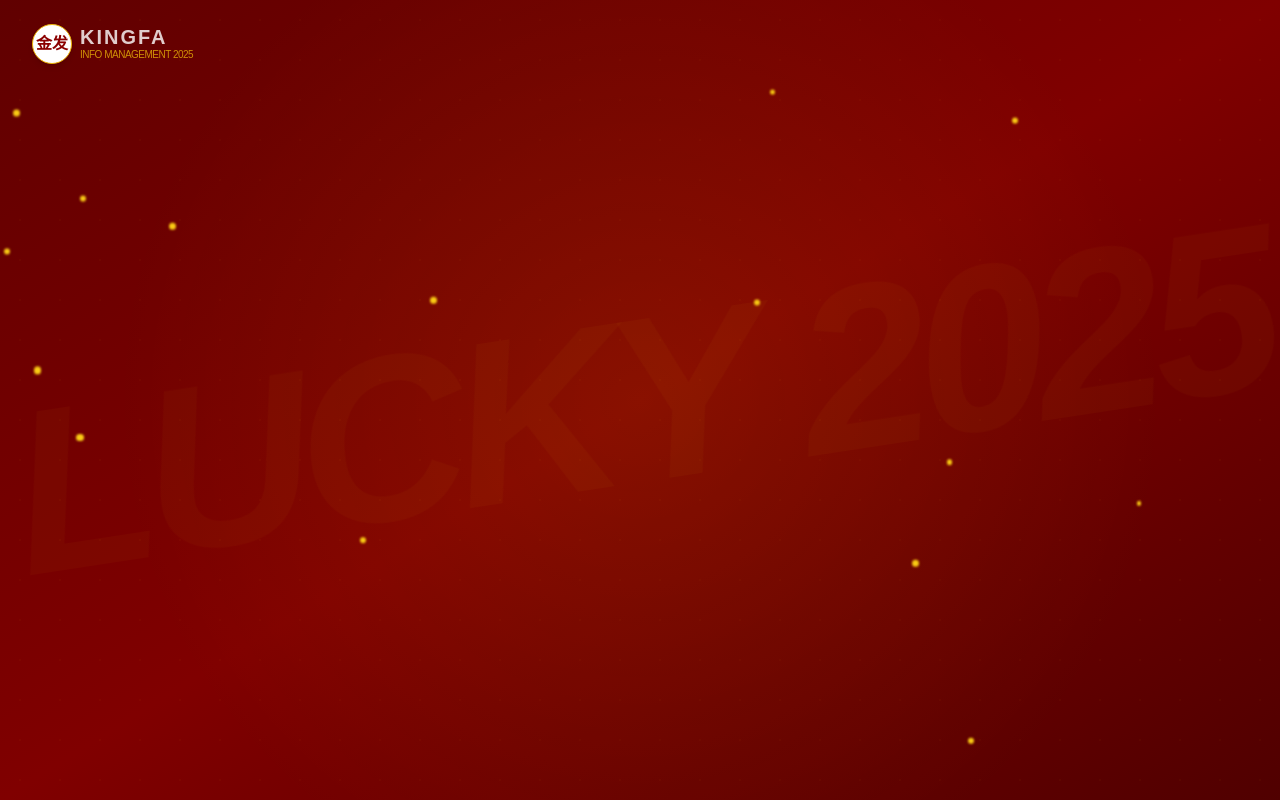
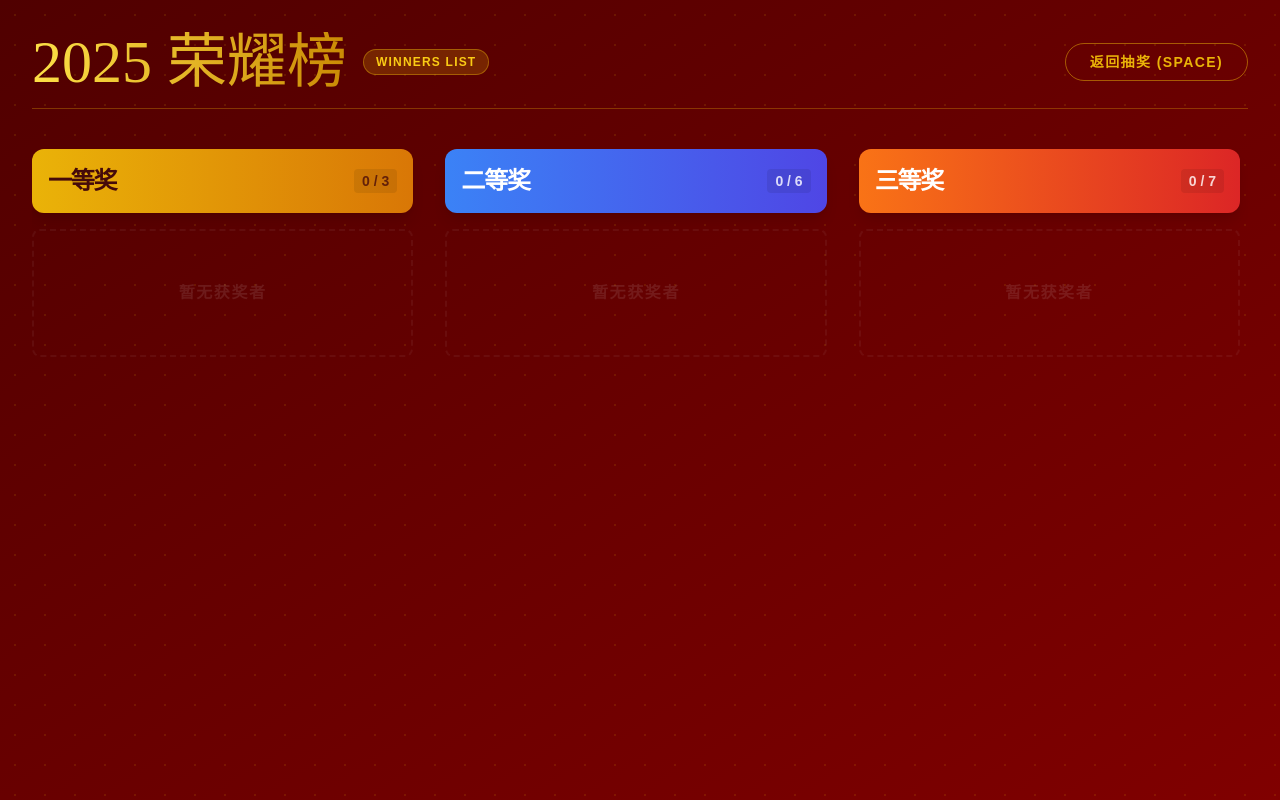
Before and after one commit to jannifer007/regard-2025-kingfa, a React (Vite) app: page / in a window 1280 px wide. Both pictures are taken after a click on the button "查看总名单". Built offline with nearby package versions, Linux system fonts and the light colour scheme; a web font is replaced by a local one.

Commit message:
Update App.tsx

```diff
--- a/App.tsx
+++ b/App.tsx
@@ -21,6 +21,8 @@ const App: React.FC = () => {
     [PrizeType.SECOND]: [],
     [PrizeType.THIRD]: []
   });
+
+  const hasAutoShownSummaryRef = useRef(false);
 
   // Derived constants
   const ALL_DEPTS = useMemo(() => Array.from(new Set(STAFF_LIST.map(s => s.department))), []);
@@ -54,6 +56,17 @@ const App: React.FC = () => {
       setRollingIds(remainingStaff.slice(0, 20));
     }
   }, [remainingStaff, isDrawing, rollingIds.length]);
+
+  // Auto-show summary when lottery ends
+  useEffect(() => {
+    if (isLotteryOver && !showSummary && lastWinners.length > 0 && !hasAutoShownSummaryRef.current) {
+      const timer = setTimeout(() => {
+        setShowSummary(true);
+        hasAutoShownSummaryRef.current = true;
+      }, 2500); // 2.5s delay to let the winner celebration sink in
+      return () => clearTimeout(timer);
+    }
+  }, [isLotteryOver, showSummary, lastWinners]);
 
   const startDraw = useCallback(() => {
     if (currentPrizeConfig.remaining <= 0) {
@@ -200,14 +213,19 @@ const App: React.FC = () => {
         if (isDrawing) {
           stopDraw();
         } else {
-          startDraw();
+          // If lottery is fully over, Space opens summary
+          if (isLotteryOver) {
+             setShowSummary(true);
+          } else {
+             startDraw();
+          }
         }
       }
     };
 
     window.addEventListener('keydown', handleSpaceKey);
     return () => window.removeEventListener('keydown', handleSpaceKey);
-  }, [isDrawing, showSettings, showSummary, startDraw, stopDraw]);
+  }, [isDrawing, showSettings, showSummary, startDraw, stopDraw, isLotteryOver]);
 
   const resetAll = () => {
     if (window.confirm('确定要重置所有抽奖数据吗？')) {
@@ -217,6 +235,7 @@ const App: React.FC = () => {
       setCurrentPrizeType(PrizeType.THIRD);
       setRollingIds(STAFF_LIST.slice(0, 20));
       setShowSummary(false);
+      hasAutoShownSummaryRef.current = false;
     }
   };
 
@@ -334,24 +353,28 @@ const App: React.FC = () => {
 
           {/* Main Button */}
           <button
-            onClick={isDrawing ? stopDraw : startDraw}
-            disabled={!isDrawing && currentPrizeConfig.remaining <= 0}
+            onClick={isDrawing ? stopDraw : (isLotteryOver ? () => setShowSummary(true) : startDraw)}
+            disabled={!isDrawing && !isLotteryOver && currentPrizeConfig.remaining <= 0}
             className={`mt-10 group relative px-14 py-5 rounded-full font-black text-2xl tracking-[0.2em] transition-all duration-300 transform active:scale-95 shadow-xl ${
               isDrawing
               ? 'bg-yellow-400 text-red-950 animate-pulse'
-              : 'bg-yellow-500 text-red-950 hover:bg-yellow-400 hover:-translate-y-1'
+              : (isLotteryOver ? 'bg-gradient-to-r from-yellow-300 to-yellow-500 text-red-900 scale-105 animate-pulse' : 'bg-yellow-500 text-red-950 hover:bg-yellow-400 hover:-translate-y-1')
             } disabled:opacity-30 disabled:cursor-not-allowed`}
           >
-            <span className="relative z-10">{isDrawing ? '停止 (Space)' : '开始抽奖 (Space)'}</span>
+            <span className="relative z-10">
+                {isDrawing ? '停止 (Space)' : (isLotteryOver ? '查看大屏名单 (Space)' : '开始抽奖 (Space)')}
+            </span>
           </button>
 
-           {/* Summary Button */}
-          <button
-             onClick={() => setShowSummary(true)}
-             className={`mt-4 text-sm text-yellow-500/60 hover:text-yellow-400 uppercase tracking-widest font-bold border-b border-transparent hover:border-yellow-400 transition-all ${isLotteryOver ? 'text-yellow-400 scale-125 font-black animate-pulse' : ''}`}
-          >
-            {isLotteryOver ? '✨ 查看大屏名单 ✨' : '查看总名单'}
-          </button>
+           {/* Secondary Summary Button (kept as backup, hidden if lottery over to avoid redundancy, or kept for consistency) */}
+           {!isLotteryOver && (
+            <button
+               onClick={() => setShowSummary(true)}
+               className="mt-4 text-sm text-yellow-500/60 hover:text-yellow-400 uppercase tracking-widest font-bold border-b border-transparent hover:border-yellow-400 transition-all"
+            >
+              查看总名单
+            </button>
+           )}
 
         </div>
 
@@ -409,6 +432,79 @@ const App: React.FC = () => {
           </div>
         </div>
       </div>
+
+      {/* Full Screen Summary View */}
+      {showSummary && (
+        <div className="fixed inset-0 z-50 bg-[#700000] flex flex-col p-8 animate-fadeIn">
+             <div className="absolute inset-0 bg-gradient-to-br from-[#500000] to-[#800000] z-0" />
+             <div className="absolute inset-0 z-0 opacity-10" style={{ backgroundImage: 'radial-gradient(circle, #FFD700 1px, transparent 1px)', backgroundSize: '30px 30px' }} />
+
+             <div className="relative z-10 flex flex-col h-full max-w-7xl mx-auto w-full">
+                 {/* Header */}
+                 <div className="flex justify-between items-center mb-10 pb-4 border-b border-yellow-500/30">
+                     <div className="flex items-center gap-4">
+                         <h1 className="festive-font text-5xl md:text-6xl text-transparent bg-clip-text bg-gradient-to-r from-yellow-300 to-yellow-600 drop-shadow-sm">
+                             2025 荣耀榜
+                         </h1>
+                         <span className="bg-yellow-500/20 text-yellow-400 px-3 py-1 rounded-full text-xs font-bold tracking-widest border border-yellow-500/40">WINNERS LIST</span>
+                     </div>
+                     <button
+                        onClick={() => setShowSummary(false)}
+                        className="px-6 py-2 rounded-full border border-yellow-500/50 text-yellow-500 hover:bg-yellow-500 hover:text-red-900 transition-colors font-bold tracking-widest uppercase text-sm"
+                     >
+                        返回抽奖 (Space)
+                     </button>
+                 </div>
+
+                 {/* Content */}
+                 <div className="flex-1 grid grid-cols-1 md:grid-cols-3 gap-8 overflow-y-auto pb-10 pr-2 custom-scrollbar">
+                     {[PrizeType.FIRST, PrizeType.SECOND, PrizeType.THIRD].map((type) => {
+                         const typeWinners = winners.filter(w => w.prize === type).sort((a, b) => a.timestamp - b.timestamp);
+                         const config = prizeConfigs.find(p => p.type === type);
+
+                         return (
+                             <div key={type} className="flex flex-col gap-4">
+                                 <div className={`p-4 rounded-xl flex items-center justify-between shadow-lg ${
+                                      type === PrizeType.FIRST ? 'bg-gradient-to-r from-yellow-500 to-amber-600 text-red-950' :
+                                      type === PrizeType.SECOND ? 'bg-gradient-to-r from-blue-500 to-indigo-600 text-white' :
+                                      'bg-gradient-to-r from-orange-500 to-red-600 text-white'
+                                 }`}>
+                                     <h2 className="text-2xl font-black tracking-tighter">{type}</h2>
+                                     <span className="text-sm font-bold opacity-80 bg-black/10 px-2 py-0.5 rounded">{typeWinners.length} / {config?.total}</span>
+                                 </div>
+
+                                 <div className="grid grid-cols-1 gap-2">
+                                     {typeWinners.map((w, idx) => (
+                                         <div key={idx} className="bg-white/5 border border-white/10 p-3 rounded-lg flex items-center justify-between backdrop-blur-sm hover:bg-white/10 transition-colors">
+                                             <div className="flex items-center gap-3">
+                                                 <div className={`w-8 h-8 rounded-full flex items-center justify-center font-bold text-xs ${
+                                                      type === PrizeType.FIRST ? 'bg-yellow-500 text-red-900' : 'bg-white/10 text-white'
+                                                 }`}>
+                                                     {idx + 1}
+                                                 </div>
+                                                 <div>
+                                                     <div className="text-lg font-bold text-white leading-none">{w.staff.name}</div>
+                                                     <div className="text-xs text-white/40 font-mono mt-0.5">{w.staff.id}</div>
+                                                 </div>
+                                             </div>
+                                             <div className="text-xs font-medium text-white/60 bg-black/20 px-2 py-1 rounded">
+                                                 {w.staff.department}
+                                             </div>
+                                         </div>
+                                     ))}
+                                     {typeWinners.length === 0 && (
+                                         <div className="h-32 rounded-lg border-2 border-dashed border-white/5 flex items-center justify-center text-white/10 font-bold uppercase tracking-widest">
+                                             暂无获奖者
+                                         </div>
+                                     )}
+                                 </div>
+                             </div>
+                         )
+                     })}
+                 </div>
+             </div>
+        </div>
+      )}
 
       {/* Hidden Settings Modal */}
       {showSettings && (
```
